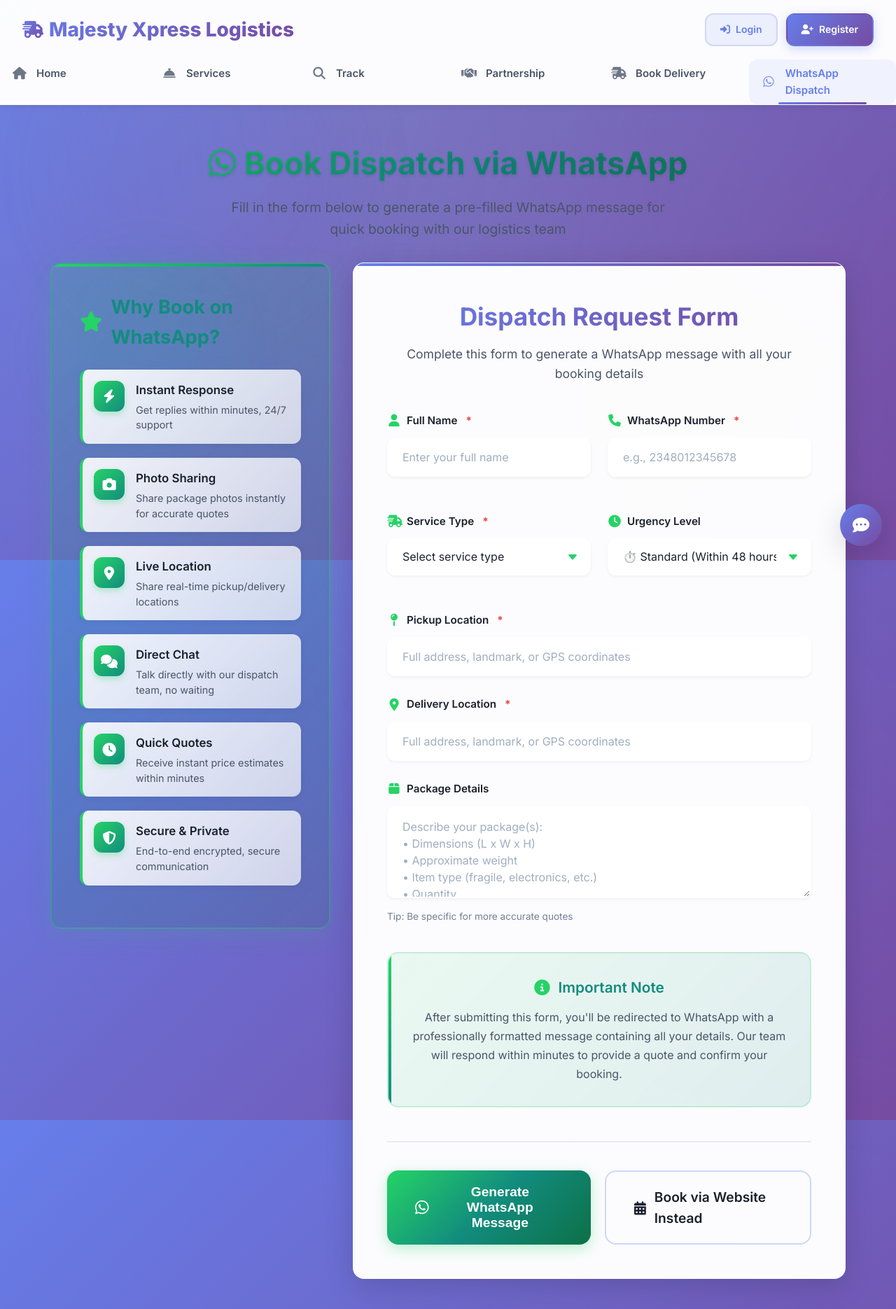
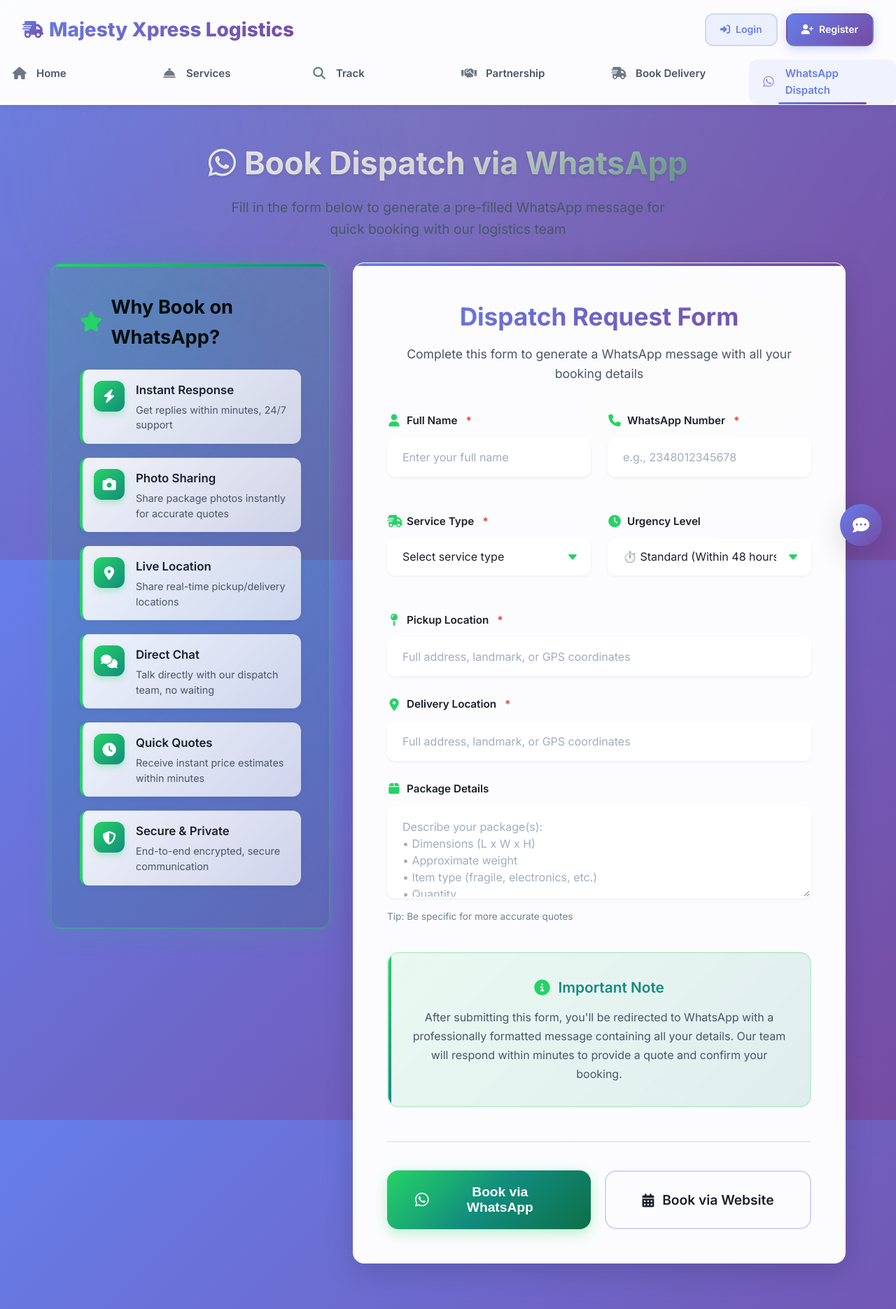
Before and after one commit to Abuqataada/logistics, a Flask app: page /whatsapp-dispatch-form in a window 1280 px wide. Shown: the top 1870 px of the page at 70% size. Run offline with Flask 3, Linux system fonts and the light colour scheme.

Commit message:
minor fixes

```diff
--- a/templates/users/whatsapp_dispatch_form.html
+++ b/templates/users/whatsapp_dispatch_form.html
@@ -24,7 +24,7 @@
     }
 
     .page-header h1 {
-        background: linear-gradient(135deg, #25D366 0%, #128C7E 50%, #0D7048 100%);
+        background: linear-gradient(135deg, #fcfcfc 0%, #e7e7e7 50%, #0D7048 100%);
         -webkit-background-clip: text;
         -webkit-text-fill-color: transparent;
         background-clip: text;
@@ -94,7 +94,7 @@
     }
 
     .whatsapp-benefits-card h3 {
-        color: #128C7E;
+        color: #030e0c;
         margin-bottom: 1.5rem;
         font-size: clamp(1.3rem, 4vw, 1.7rem);
         display: flex;
@@ -479,7 +479,7 @@
         color: var(--text-dark);
         font-size: clamp(1.3rem, 4vw, 1.8rem);
         font-weight: 700;
-        background: linear-gradient(135deg, #667eea 0%, #764ba2 100%);
+        background: linear-gradient(135deg, #f8f8f8 0%, #4bcf56 100%);
         -webkit-background-clip: text;
         -webkit-text-fill-color: transparent;
         background-clip: text;
@@ -954,11 +954,11 @@
             <div class="form-actions">
                 <button type="submit" class="btn-whatsapp-lg">
                     <i class="fab fa-whatsapp"></i>
-                    Generate WhatsApp Message
+                    Book via WhatsApp
                 </button>
                 <a href="{{ url_for('book_delivery') }}" class="btn-outline-lg">
                     <i class="fas fa-calendar-alt"></i>
-                    Book via Website Instead
+                    Book via Website
                 </a>
             </div>
         </form>
```
